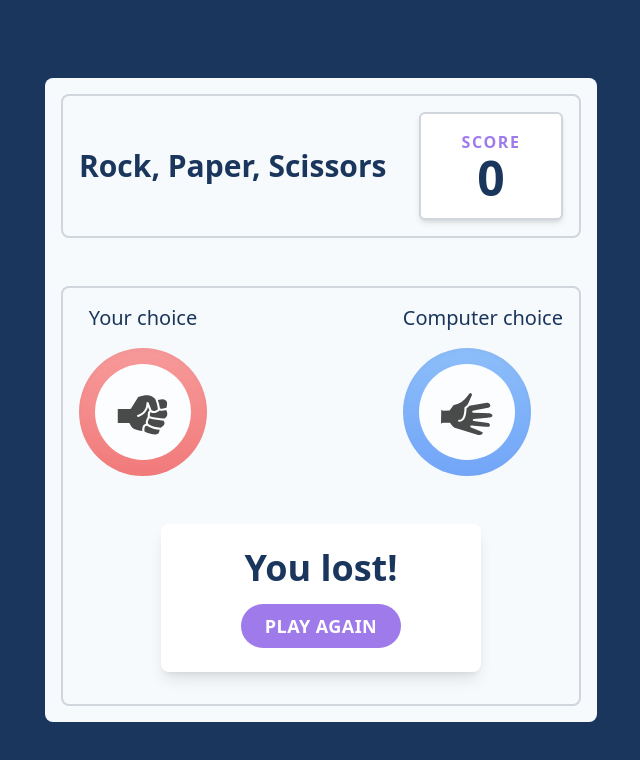
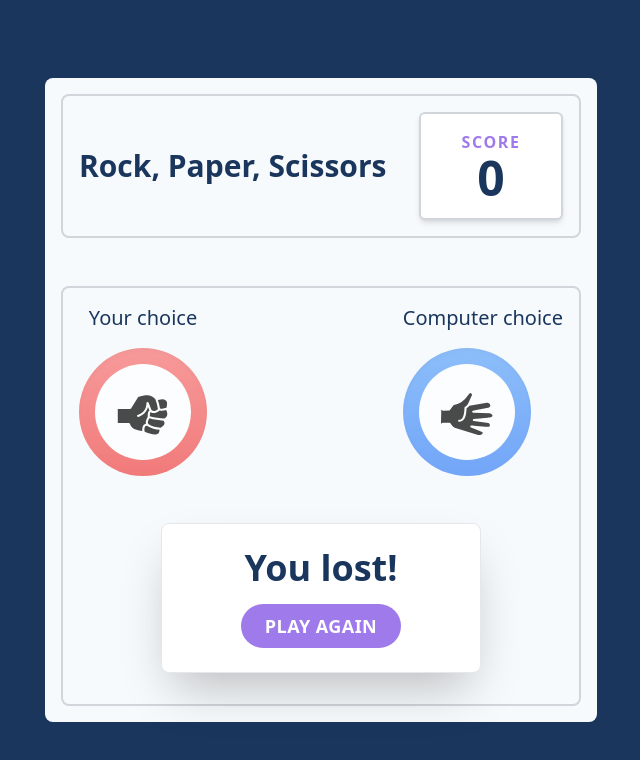
Before and after one commit to Ali-Faal9573/rock-paper, a Next.js app: page / in a window 1280 px wide. Both pictures are taken after a click on the element 462 px from the left and 432 px from the top of the page. Shown: the top 760 px of the page, without its empty margins (319-959 px from the left). Built offline with nearby package versions, Linux system fonts and the light colour scheme.

Commit message:
Update ResultMessage component styling to enhance visual appeal by adding a shadow effect and border for improved presentation.

```diff
--- a/app/_components/ResultMessage/ResultMessage.tsx
+++ b/app/_components/ResultMessage/ResultMessage.tsx
@@ -18,7 +18,7 @@ const ResultMessage: React.FC<ResultMessageProps> = ({
   };
 
   return (
-    <div className='bg-white rounded-lg p-4 sm:p-6 text-center shadow-lg w-[224px] sm:w-64 md:w-80 flex flex-col items-center'>
+    <div className='bg-white rounded-lg p-4 sm:p-6 text-center shadow-2xl w-[224px] sm:w-64 md:w-80 flex flex-col items-center border-1 border-gray-200'>
       <h2 className='text-2xl sm:text-3xl md:text-4xl font-bold mb-3 sm:mb-4 text-[#1a365d]'>
         {messages[result]}
       </h2>
```
